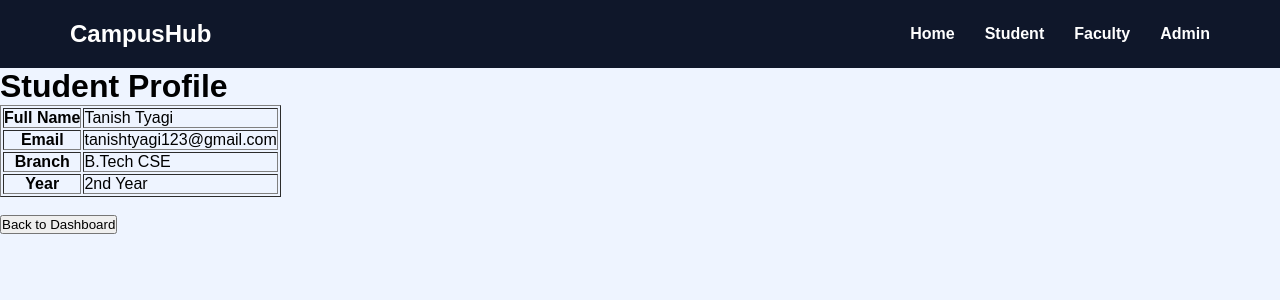
After one commit to TanishTyagi26/CampusHub, a Flask app: page /student/profile in a window 1280 px wide. The commit adds this page. Shown: the top 300 px of the page. Run offline with Flask 3, Linux system fonts and the light colour scheme; a user stored in the database is signed in; data comes from the database, SQL or seed files in the repository.

Commit message:
Added student profile module

```diff
--- a/routes/student.py
+++ b/routes/student.py
@@ -2,6 +2,7 @@ from flask import Blueprint, render_template, request, redirect, current_app
 import sqlite3
 import os
 from flask import send_from_directory
+from flask import session
 
 student = Blueprint("student", __name__)
 
@@ -12,8 +13,14 @@ def student_home():
 
 @student.route("/student/dashboard")
 def dashboard():
-    return render_template("dashboard.html")
 
+    if "student_id" not in session:
+        return redirect("/login/student")
+
+    return render_template(
+        "dashboard.html",
+        student_name=session["student_name"]
+    )
 
 @student.route("/student/upload", methods=["GET", "POST"])
 def upload_notes():
@@ -66,3 +73,26 @@ def download_note(filename):
         filename,
         as_attachment=True
     )
+
+@student.route("/student/profile")
+def profile():
+
+    if "student_id" not in session:
+        return redirect("/login/student")
+
+    connection = sqlite3.connect("database/campushub.db")
+    cursor = connection.cursor()
+
+    cursor.execute(
+        "SELECT * FROM students WHERE id=?",
+        (session["student_id"],)
+    )
+
+    student_data = cursor.fetchone()
+
+    connection.close()
+
+    return render_template(
+        "profile.html",
+        student=student_data
+    )
--- /dev/null
+++ b/templates/profile.html
@@ -0,0 +1,39 @@
+{% extends "base.html" %}
+
+{% block title %}Student Profile{% endblock %}
+
+{% block content %}
+
+<h1>Student Profile</h1>
+
+<table border="1" cellpadding="10">
+
+    <tr>
+        <th>Full Name</th>
+        <td>{{ student[1] }}</td>
+    </tr>
+
+    <tr>
+        <th>Email</th>
+        <td>{{ student[2] }}</td>
+    </tr>
+
+    <tr>
+        <th>Branch</th>
+        <td>{{ student[4] }}</td>
+    </tr>
+
+    <tr>
+        <th>Year</th>
+        <td>{{ student[5] }}</td>
+    </tr>
+
+</table>
+
+<br>
+
+<a href="/student/dashboard">
+    <button>Back to Dashboard</button>
+</a>
+
+{% endblock %}
```
Also changed, not shown: routes/auth.py (+23 -10 lines), templates/dashboard.html (+7 -5 lines).
